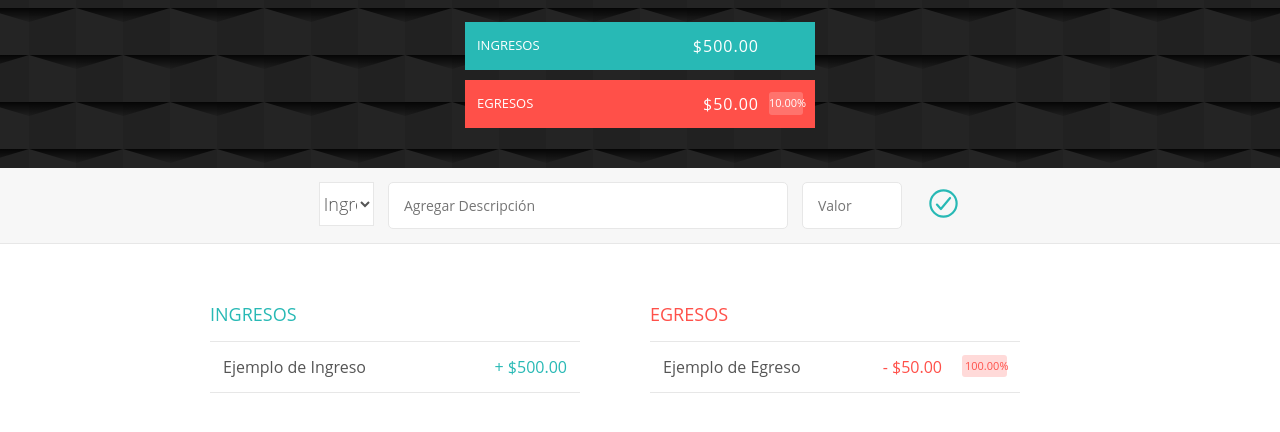
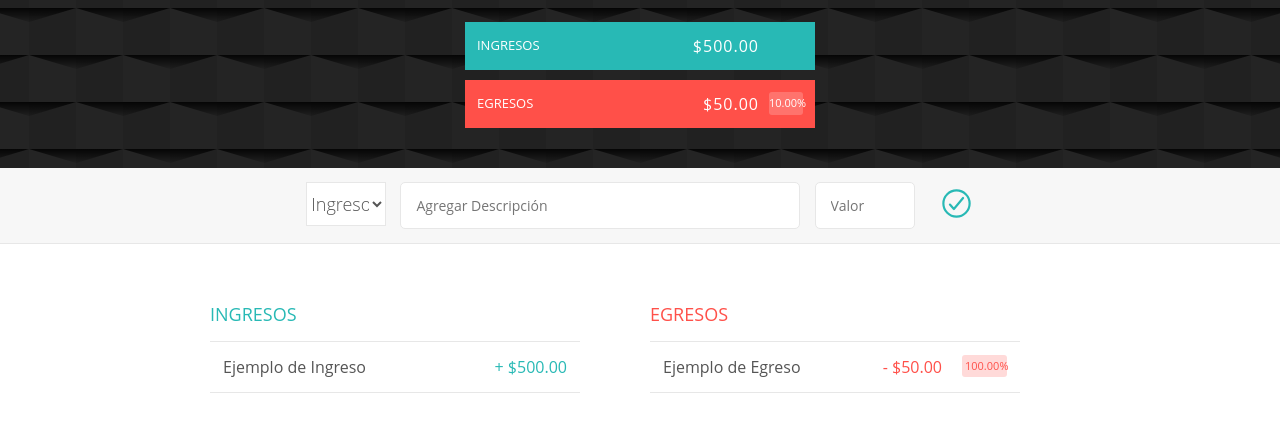
Before and after one commit to franj1748/manejo_de_presupuesto, a plain HTML site: page index.html in a window 1280 px wide. Shown: the part 152-584 px from the top of the page. Drawn offline with nearby package versions, Linux system fonts and the light colour scheme.

Commit message:
css actualizado

```diff
--- a/css/style.css
+++ b/css/style.css
@@ -116,7 +116,7 @@ body {
 }
 
 .agregar_tipo {
-    width: 55px;
+    width: 80px;
     border: 1px solid #e7e7e7;
     height: 44px;
     font-size: 18px;
```
